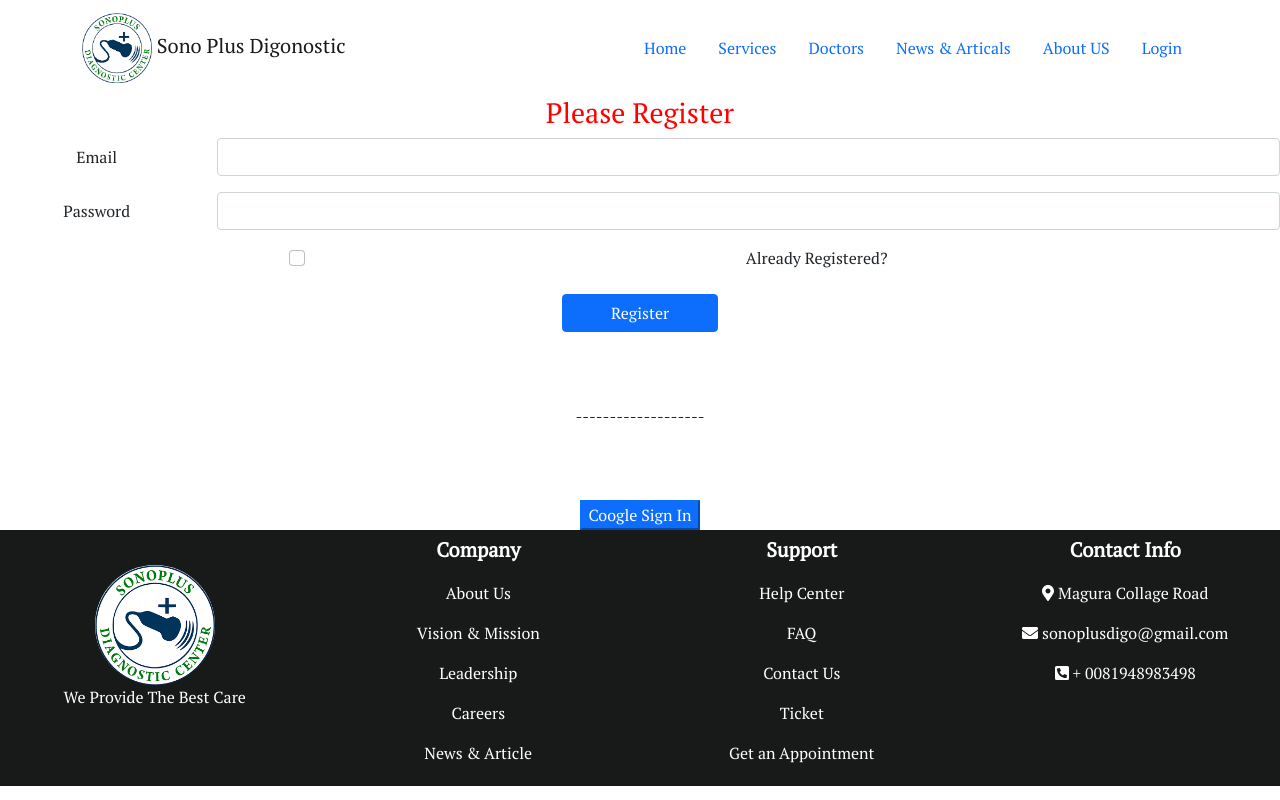
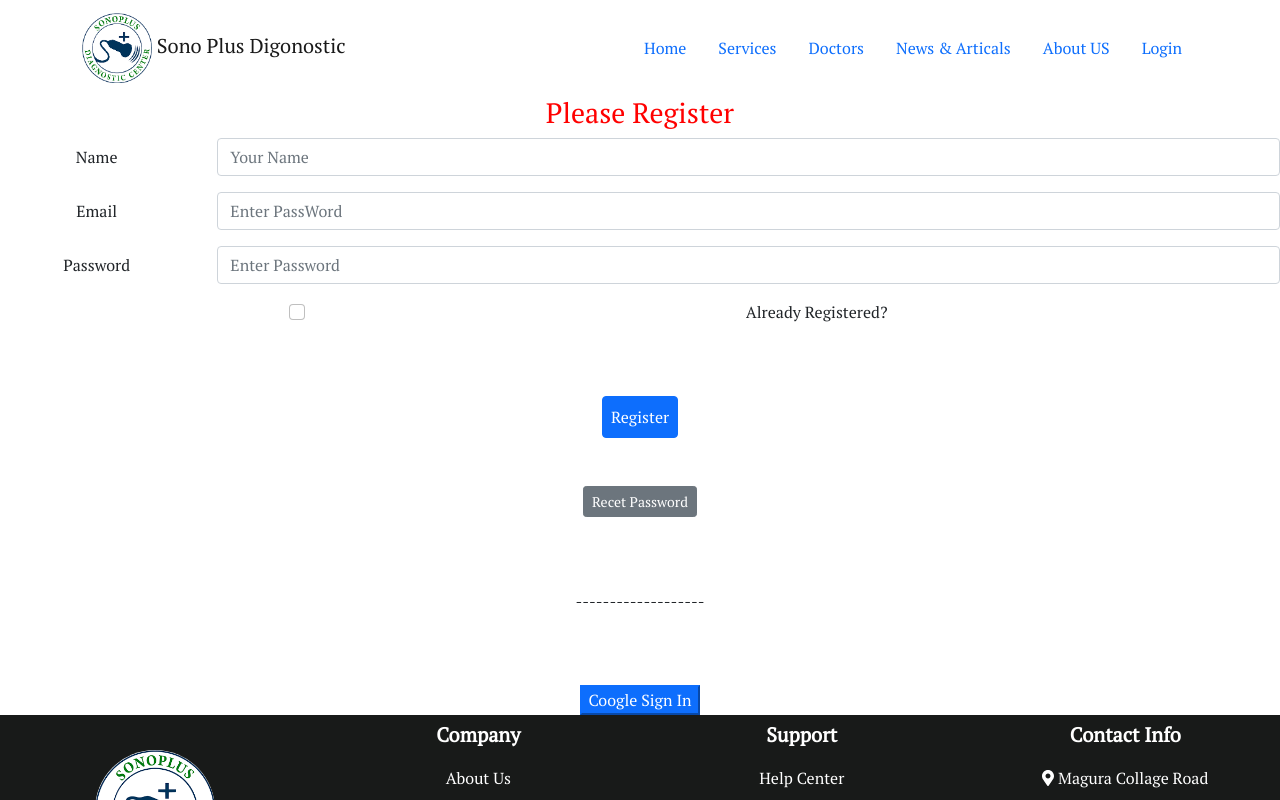
Before and after one commit to MdSajjadHossin/sono-plus-digonostic, a React (Create React App) app: page /login in a window 1280 px wide. Shown: the top 800 px of the page. Built offline with nearby package versions, Linux system fonts and the light colour scheme.

Commit message:
authentication added

```diff
--- a/src/components/Login/Login.js
+++ b/src/components/Login/Login.js
@@ -1,12 +1,14 @@
 import React, { useState } from 'react';
 import initializeAuthentication from '../../Firebase/firebase.init';
-import { GoogleAuthProvider, getAuth, signInWithPopup, createUserWithEmailAndPassword, signInWithEmailAndPassword } from "firebase/auth";
+import { GoogleAuthProvider, getAuth, signInWithPopup, createUserWithEmailAndPassword, signInWithEmailAndPassword, sendEmailVerification, sendPasswordResetEmail, updateProfile } from "firebase/auth";
+import { Button } from 'react-bootstrap';
 
 
 initializeAuthentication();
 const googleProvider = new GoogleAuthProvider();
 
 const Login = () => {
+    const [name, setName] = useState('');
     const [email, setEmail] = useState('');
     const [password, setPassword] = useState('');
     const [error, setError] = useState('');
@@ -22,6 +24,10 @@ const Login = () => {
 
     const toggleLogin = e =>{
         setIsLogin(e.target.checked);
+    }
+
+    const handleNameChange = e =>{
+        setName(e.target.value);
     }
 
 
@@ -53,6 +59,7 @@ const Login = () => {
         .then(result =>{
             const user = result.user;
             console.log(user);
+            setError('');
         })
         .catch(error => {
             setError(error.message);
@@ -65,10 +72,30 @@ const Login = () => {
             const user = result.user
             console.log(user);
             setError('');
+            verifyEmail();
+            setUserName();
         })
         .catch((error) => {
             setError(error.message);
         });
+
+        const setUserName = () =>{
+            updateProfile(auth.currentUser, {
+                displayName: name})
+                .then(result =>{ })
+        }
+    }
+
+    const verifyEmail = () =>{
+        sendEmailVerification(auth.currentUser)
+        .then(result =>{
+            console.log(result);
+        })
+    }
+
+    const handleRecentPassword = () =>{
+        sendPasswordResetEmail(auth, email)
+        .then(result =>{ })
     }
 
     return (
@@ -77,16 +104,22 @@ const Login = () => {
         <div>
             <form onSubmit={handleRegistration}>
             <h3 style={{overflow:'hidden', color:"red"}}>Please {isLogin ? 'Login' : 'Register'}</h3>
+            {!isLogin && <div className="row mb-3 ">
+                <label htmlFor="inputEmail3" className="col-sm-2 col-form-label">Name</label>
+                <div className="col-sm-10">
+                <input onBlur={handleNameChange} type="name" className="form-control" id="inputEmail3" placeholder="Your Name" required/>
+                </div>
+            </div>}
             <div className="row mb-3 ">
                 <label htmlFor="inputEmail3" className="col-sm-2 col-form-label">Email</label>
                 <div className="col-sm-10">
-                <input onBlur={handleEmailchange} type="email" className="form-control" id="inputEmail3" required/>
+                <input onBlur={handleEmailchange} type="email" className="form-control" id="inputEmail4" placeholder="Enter PassWord" required/>
                 </div>
             </div>
             <div className="row mb-3">
                 <label htmlFor="inputPassword3" className="col-sm-2 col-form-label">Password</label>
                 <div className="col-sm-10">
-                <input onBlur={handlePasswordChange} type="password" className="form-control" id="inputPassword3" required/>
+                <input onBlur={handlePasswordChange} type="password" className="form-control" id="inputPassword3" placeholder="Enter Password" required/>
                 </div>
             </div>
             <div className="row mb-3">
@@ -102,7 +135,8 @@ const Login = () => {
                 {error}
             </div>
             </div>
-            <button type="submit" className="btn btn-primary px-5">{isLogin ? 'Login' :'Register'}</button>
+            <button type="submit" className="btn btn-primary m-5 p-2">{isLogin ? 'Login' :'Register'}</button><br />
+            <Button onClick={handleRecentPassword} variant="secondary" size="sm">Recet Password</Button>
             </form>
             <br /><br /><br />
         </div>
```
